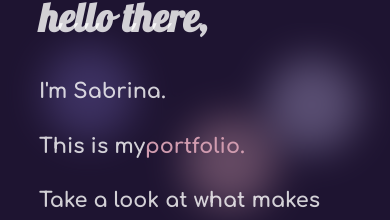
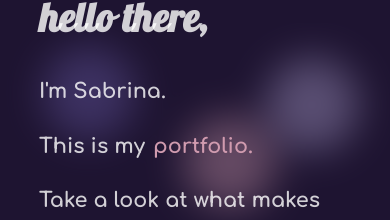
Before and after one commit to penguinboots/portfolio-v2, a React (Vite) app: page / in a window 390 px wide. Shown: the part 1031-1251 px from the top of the page. Built offline with nearby package versions, Linux system fonts and the light colour scheme; a web font is replaced by a local one.

Commit message:
adjust icon margins

```diff
--- a/src/App.scss
+++ b/src/App.scss
@@ -339,7 +339,7 @@ button {
         margin: 0.7rem 0;
       }
       .typed {
-        min-width: 4.5rem;
+        margin: 0 0.5rem;
         font-weight: 700;
       }
       .upper {
@@ -786,6 +786,15 @@ button {
       }
     }
   }
+
+  @media only screen and (min-width: 320px) and (max-width: 767px) {
+    ul {
+      width: 80%;
+    }
+    li {
+      margin: 0.5rem 0.1rem;
+    }
+  }
 }
 
 // CALL TO ACTION
```
